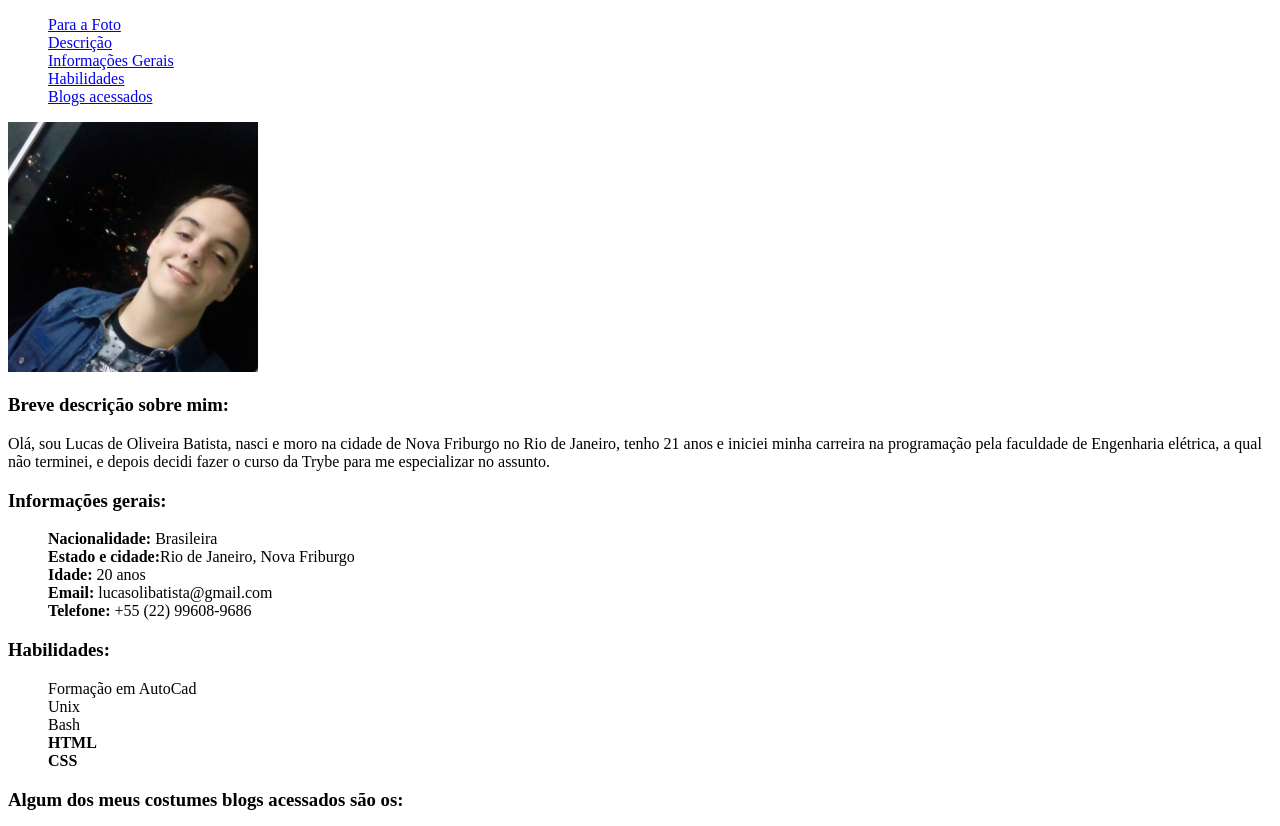
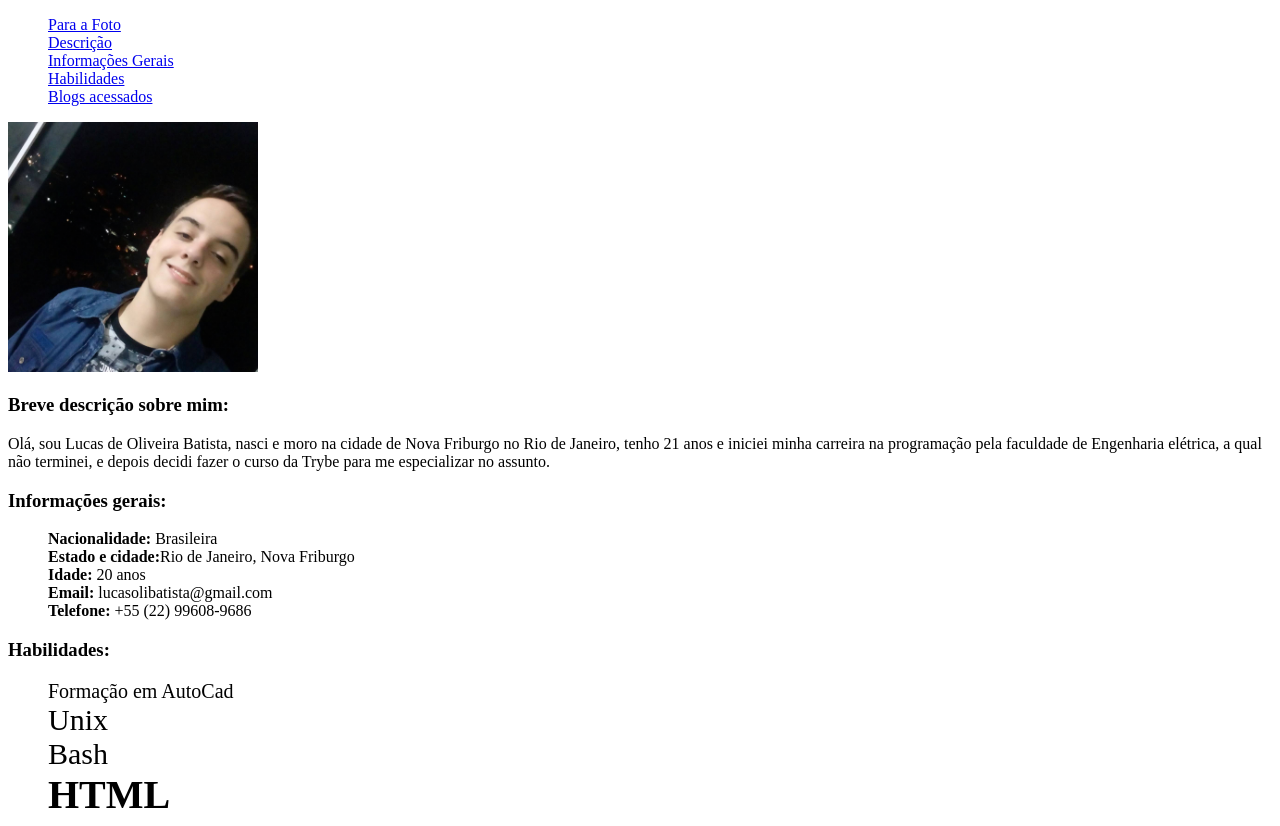
Before and after one commit to lucasolib/lucasolib.github.io, a plain HTML site: page index.html in a window 1280 px wide. Shown: the part 105-931 px from the top of the page. Drawn offline with Linux system fonts and the light colour scheme.

Commit message:
ajusta tamanho das letras

```diff
--- a/index.html
+++ b/index.html
@@ -32,16 +32,16 @@
      </ul>
     <h3 id=hab  class="titulo"> Habilidades: </h3>
     <ul>
-        <il>Formação em AutoCad <br> </il>
-        <il>Unix <br> </il>
-        <il>Bash <br> </il>
-        <il><strong>HTML</strong> <br> </il>
-        <il> <strong>CSS</strong> <br> </il>
+        <il style="font-size: 20px;">Formação em AutoCad <br> </il>
+        <il style="font-size: 30px;">Unix <br> </il>
+        <il style="font-size: 30px;">Bash <br> </il>
+        <il style="font-size: 40px;"><strong>HTML</strong> <br> </il>
+        <il style="font-size: 40px;"> <strong>CSS</strong> <br> </il>
     </ul>
      <h3 id=blogs  class="titulo">Algum dos meus costumes blogs acessados são os:</h3>
      <ul>
-         <il><a href="https://www.tecmundo.com.br/programacao/" target="_blank">Tecmundo </a> <br> </il>
-         <il><a href="https://geekblog.com.br/" target="_blank" >Geek Blog </a></il>
+         <il style="font-size: 30px;"><a href="https://www.tecmundo.com.br/programacao/" target="_blank">Tecmundo </a> <br> </il>
+         <il style="font-size: 30px;"><a href="https://geekblog.com.br/" target="_blank" >Geek Blog </a></il>
      </ul>
 </body>
 </html>
```
